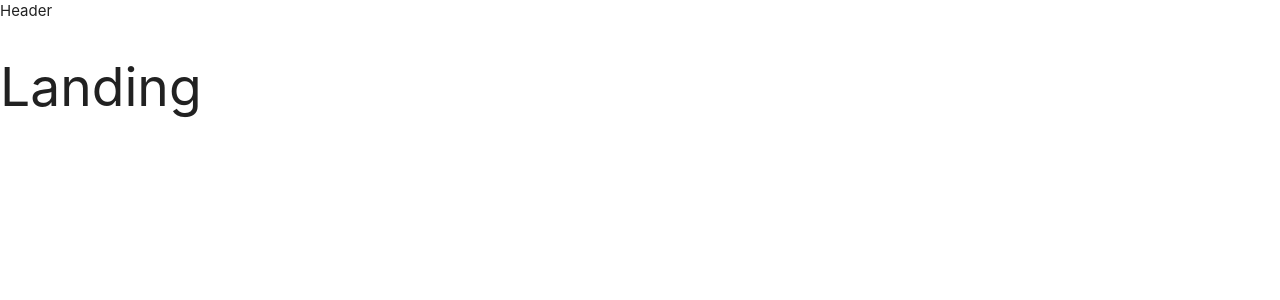
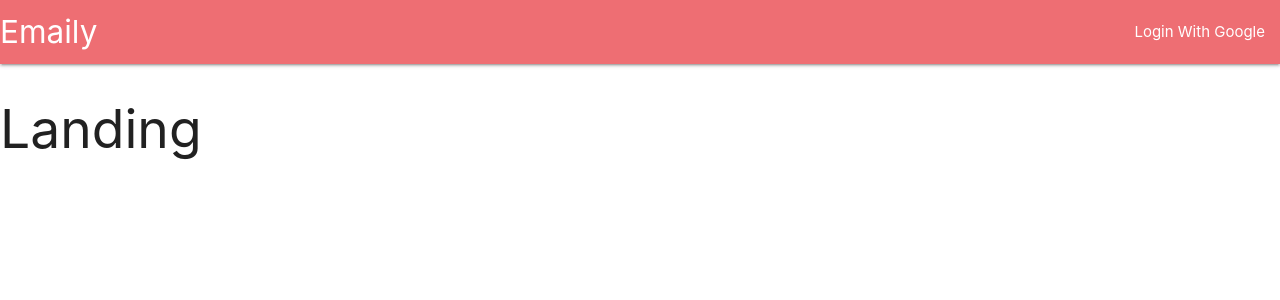
Before and after one commit to aeonincode/nodeWithReact, a React (Create React App) app in the folder client/: page / in a window 1280 px wide. Shown: the top 300 px of the page. Built offline with nearby package versions, Linux system fonts and the light colour scheme.

Commit message:
Header Design

```diff
--- a/client/src/components/Header.js
+++ b/client/src/components/Header.js
@@ -2,7 +2,18 @@
 
 class Header extends Component {
   render() {
-    return <div>Header</div>;
+    return (
+      <nav>
+        <div className='nav-wrapper'>
+          <a className='left brand-logo'>Emaily</a>
+          <ul className='right'>
+            <li>
+              <a>Login With Google</a>
+            </li>
+          </ul>
+        </div>
+      </nav>
+    );
   }
 }
 
```
